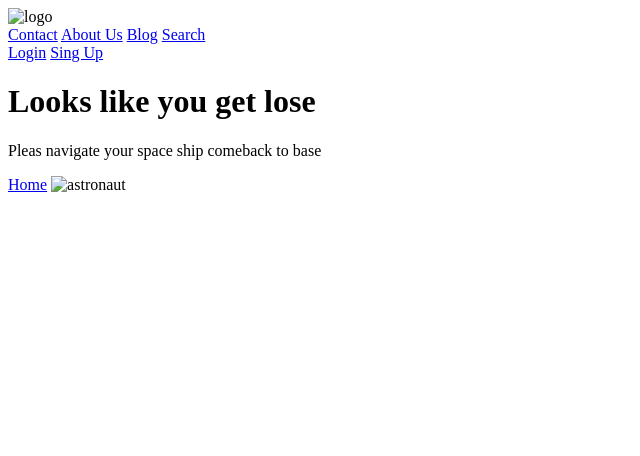
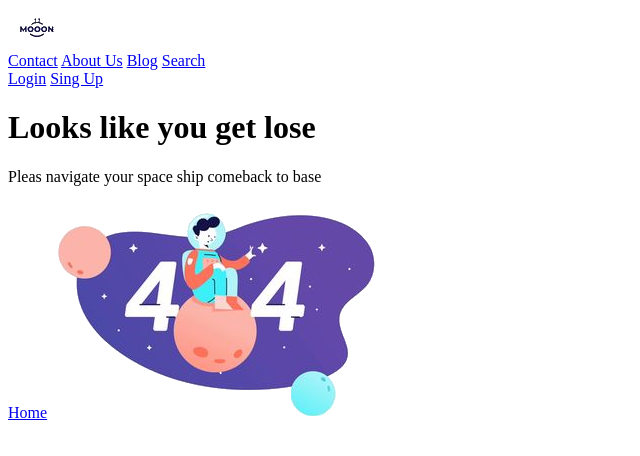
Before and after one commit to AndriusMart/5-astro, a website: page index.html in a window 1280 px wide. Shown: the whole page, without its empty margins (0-640 px from the left). Drawn offline with Linux system fonts and the light colour scheme.

Commit message:
added img

```diff
--- a/index.html
+++ b/index.html
@@ -8,7 +8,7 @@
 </head>
 <body>
     <div class="header">
-        <img src="#" alt="logo">
+        <img src="logo.png" alt="logo">
         <nav>
         <a href="#">Contact</a>
         <a href="#">About Us</a>
@@ -22,7 +22,7 @@
         <h1>Looks like you get lose</h1>
         <p>Pleas navigate your space ship comeback to base</p>
         <a href="#">Home</a>
-        <img src="#" alt="astronaut">
+        <img src="astro.png" alt="astronaut">
     </div>
 </body>
 </html>
```
Also changed, not shown: astro.png (added), logo.png (added).
